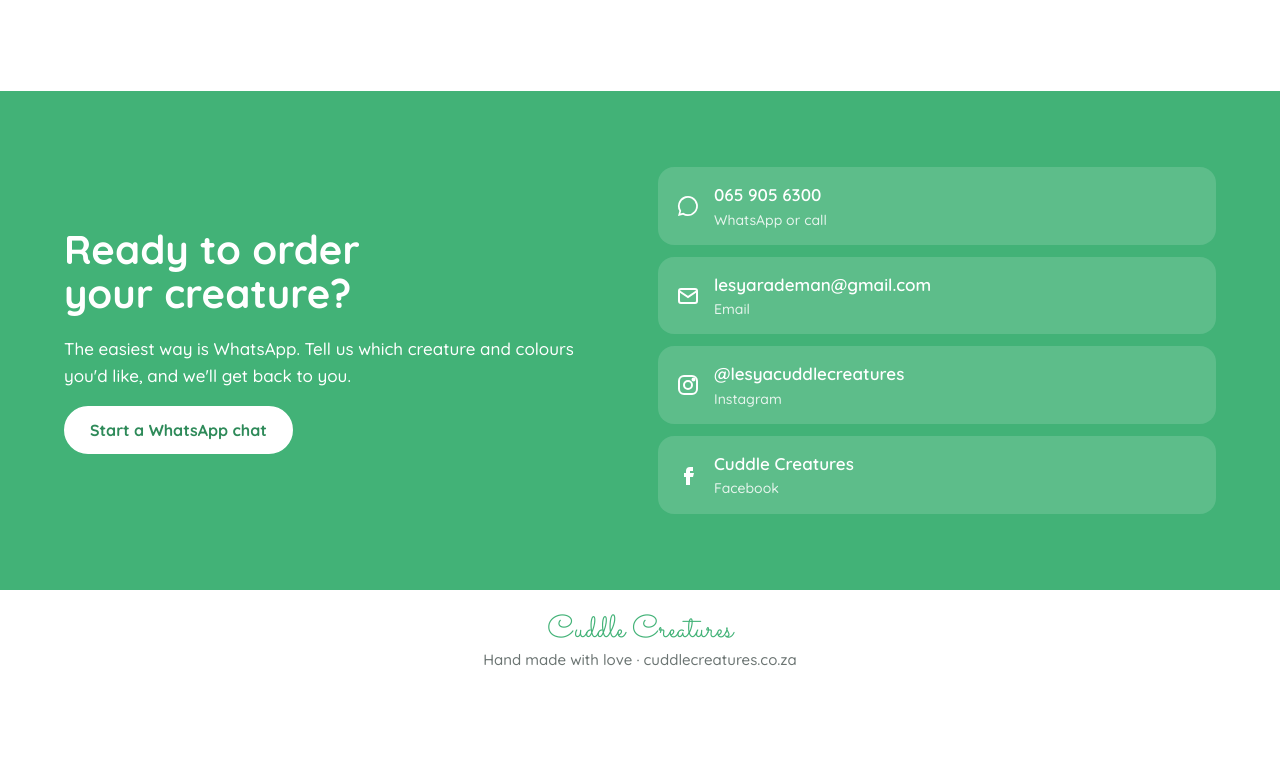
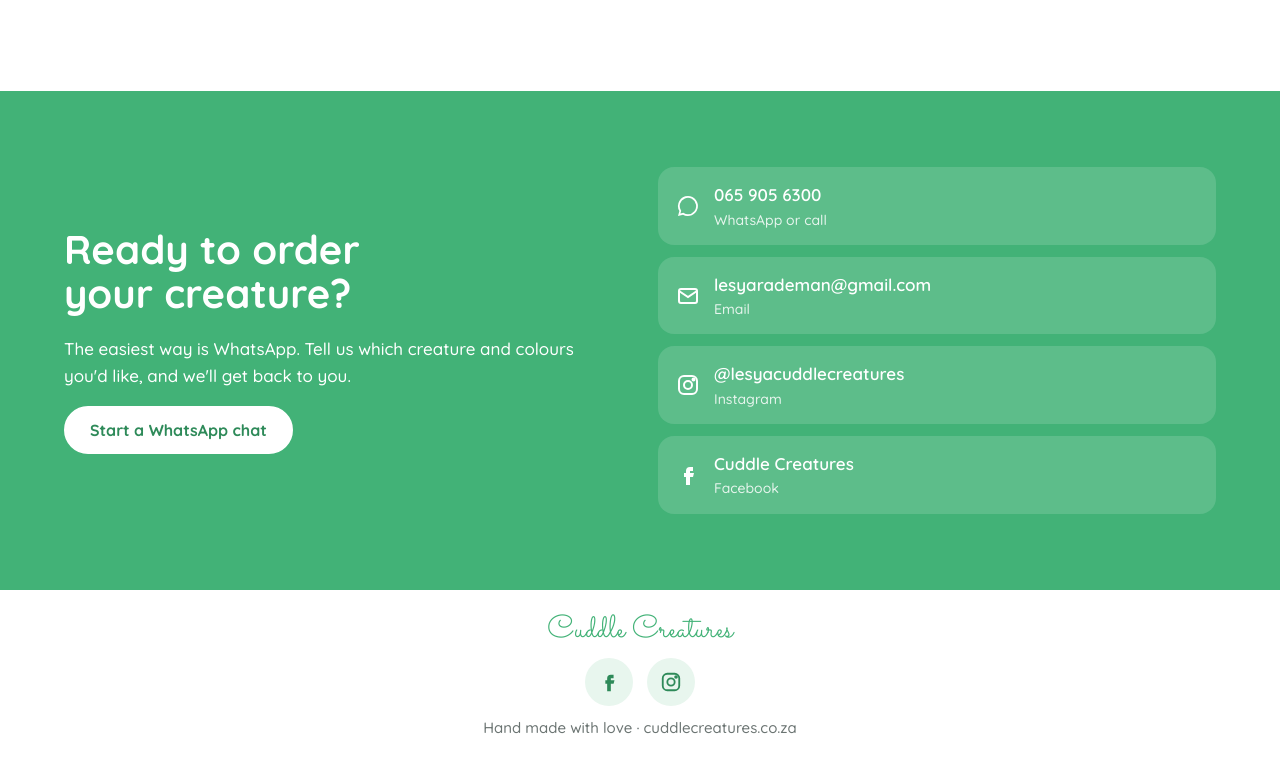
Before and after one commit to cuddlecreatures/cuddlecreatures, a plain HTML site: page index.html in a window 1280 px wide. Shown: the part 5351-6119 px from the top of the page. Before the commit the page ends 6051 px from the top, so only its background shows below. Drawn offline with Linux system fonts and the light colour scheme.

Commit message:
Add Facebook page link and social icons

```diff
--- a/index.html
+++ b/index.html
@@ -108,6 +108,10 @@ nav ul a:hover{color:var(--g)}
 .fab svg{width:26px;height:26px;flex:none}
 footer{padding-bottom:96px}
 @media(max-width:600px){.fab{height:52px;padding:0 18px 0 14px;font-size:15px}}
+.social{display:flex;justify-content:center;gap:14px;margin:14px 0 10px}
+.social a{display:grid;place-items:center;width:48px;height:48px;border-radius:50%;background:var(--mint);color:var(--gd)}
+.social a:hover{background:var(--g);color:#fff}
+.social svg{width:22px;height:22px}
 footer{text-align:center;padding:28px 16px;color:var(--soft);font-size:15px}
 footer .script{font-size:32px;display:block;margin-bottom:4px}
 
@@ -213,7 +217,7 @@ footer .script{font-size:32px;display:block;margin-bottom:4px}
    <li><a class="wa" data-item="" href="https://wa.me/27659056300"><svg viewBox="0 0 24 24" fill="currentColor" aria-hidden="true"><path d="M12 2a10 10 0 0 0-8.6 15.1L2 22l5-1.3A10 10 0 1 0 12 2zm0 18.2c-1.5 0-3-.4-4.3-1.2l-.3-.2-3 .8.8-2.9-.2-.3A8.2 8.2 0 1 1 12 20.2z"/></svg><span>065 905 6300<small>WhatsApp or call</small></span></a></li>
    <li><a href="mailto:lesyarademan@gmail.com"><svg viewBox="0 0 24 24" fill="none" stroke="currentColor" stroke-width="2" aria-hidden="true"><rect x="3" y="5" width="18" height="14" rx="2"/><path d="m3 7 9 6 9-6"/></svg><span>lesyarademan@gmail.com<small>Email</small></span></a></li>
    <li><a href="https://www.instagram.com/lesyacuddlecreatures/"><svg viewBox="0 0 24 24" fill="none" stroke="currentColor" stroke-width="2" aria-hidden="true"><rect x="3" y="3" width="18" height="18" rx="5"/><circle cx="12" cy="12" r="4"/><circle cx="17.5" cy="6.5" r="1" fill="currentColor"/></svg><span>@lesyacuddlecreatures<small>Instagram</small></span></a></li>
-   <li><a href="https://www.facebook.com/search/top?q=Cuddle%20Creatures"><svg viewBox="0 0 24 24" fill="currentColor" aria-hidden="true"><path d="M14 8h3V4h-3a4 4 0 0 0-4 4v2H8v4h2v8h4v-8h3l1-4h-4V8z"/></svg><span>Cuddle Creatures<small>Facebook</small></span></a></li>
+   <li><a href="https://www.facebook.com/profile.php?id=100087590748304"><svg viewBox="0 0 24 24" fill="currentColor" aria-hidden="true"><path d="M14 8h3V4h-3a4 4 0 0 0-4 4v2H8v4h2v8h4v-8h3l1-4h-4V8z"/></svg><span>Cuddle Creatures<small>Facebook</small></span></a></li>
   </ul>
  </div>
 </section>
@@ -223,6 +227,10 @@ footer .script{font-size:32px;display:block;margin-bottom:4px}
 <a class="fab wa" href="https://wa.me/27659056300" aria-label="Chat to Lesya on WhatsApp"><svg viewBox="0 0 24 24" fill="currentColor" aria-hidden="true"><path d="M12 2a10 10 0 0 0-8.6 15.1L2 22l5-1.3A10 10 0 1 0 12 2zm0 18.2c-1.5 0-3-.4-4.3-1.2l-.3-.2-3 .8.8-2.9-.2-.3A8.2 8.2 0 1 1 12 20.2zm4.5-6.1c-.2-.1-1.5-.7-1.7-.8-.2-.1-.4-.1-.6.1l-.8 1c-.1.2-.3.2-.5.1a6.7 6.7 0 0 1-3.3-2.9c-.3-.4.2-.4.7-1.3.1-.2 0-.3 0-.4l-.8-1.8c-.2-.5-.4-.4-.6-.4h-.5c-.2 0-.5.1-.7.3-.2.3-.9.9-.9 2.1s.9 2.4 1 2.6c.1.2 1.8 2.8 4.4 3.9 1.6.7 2.3.8 3.1.6.5-.1 1.5-.6 1.7-1.2.2-.6.2-1.1.2-1.2-.1-.1-.3-.2-.5-.3z"/></svg>WhatsApp us</a>
 <footer>
  <span class="script">Cuddle Creatures</span>
+ <div class="social">
+  <a href="https://www.facebook.com/profile.php?id=100087590748304" aria-label="Cuddle Creatures on Facebook"><svg viewBox="0 0 24 24" fill="currentColor" aria-hidden="true"><path d="M14 8h3V4h-3a4 4 0 0 0-4 4v2H8v4h2v8h4v-8h3l1-4h-4V8z"/></svg></a>
+  <a href="https://www.instagram.com/lesyacuddlecreatures/" aria-label="Cuddle Creatures on Instagram"><svg viewBox="0 0 24 24" fill="none" stroke="currentColor" stroke-width="2" aria-hidden="true"><rect x="3" y="3" width="18" height="18" rx="5"/><circle cx="12" cy="12" r="4"/><circle cx="17.5" cy="6.5" r="1" fill="currentColor"/></svg></a>
+ </div>
  Hand made with love · cuddlecreatures.co.za
 </footer>
 
```
